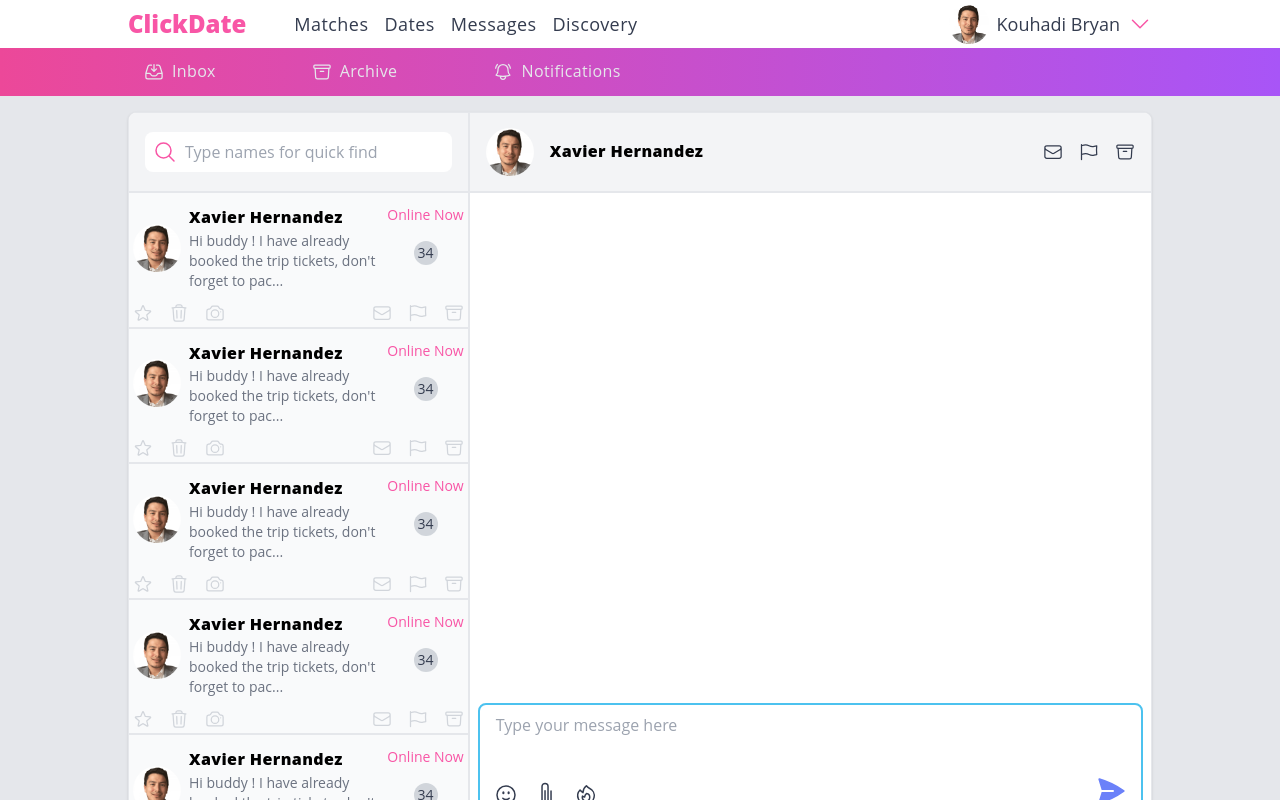
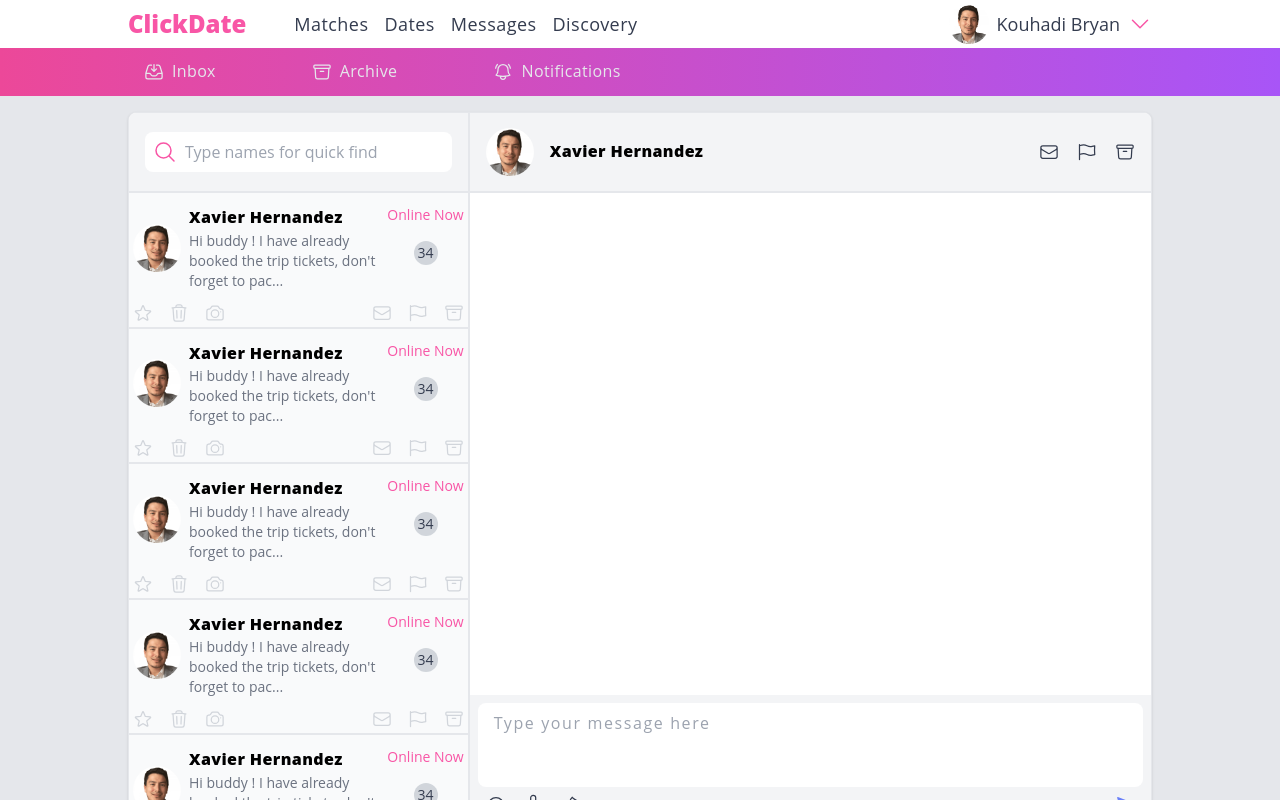
Before and after one commit to abdelrany/Dating-web-App, a Next.js app in the folder front-end/: page /messages in a window 1280 px wide. Both pictures are taken after a click on the element 298 px from the left and 508 px from the top of the page. Shown: the top 800 px of the page. Built offline with nearby package versions, Linux system fonts and the light colour scheme.

Commit message:
style: added styles to the inputfield of msgs

```diff
--- a/front-end/app/messages/page.tsx
+++ b/front-end/app/messages/page.tsx
@@ -1,5 +1,5 @@
 "use client"
-import { ArchiveBoxIcon, ArrowUturnLeftIcon, BellAlertIcon, InboxArrowDownIcon, MagnifyingGlassIcon } from '@heroicons/react/24/outline'
+import { ArchiveBoxIcon, ArrowUturnLeftIcon, BellAlertIcon, InboxArrowDownIcon, MagnifyingGlassIcon, XMarkIcon } from '@heroicons/react/24/outline'
 import { NextPage } from 'next'
 import React, { FC, useState } from 'react'
 import BoxHeader from '../../components/messages/BoxHeader'
@@ -51,14 +51,12 @@ const Messages:NextPage = (props: Props) => {
                  </div>
             </div>
             {/* goBack icon is shown ony in mobile version and when there is a chat selected */}
-            <ArrowUturnLeftIcon  onClick={()=> setChatBox(null)}
-                  className={`${!ChatBox && "hidden"} cursor-pointer w-6 h-6 text-primary absolute md:hidden top-6 left-2`}
-              />
+            <div onClick={()=> setChatBox(null)} className={`${!ChatBox && "hidden"} bg-red-500 w-10 h-10 rounded-full absolute md:hidden top-0 left-[50%] cursor-pointer flex items-center justify-center`}>
+                <XMarkIcon className="w-5 h-5 text-white "/>
+            </div>
               {/* this is where the chats will happen, and it display only whe a chat is selected */}
-            <div className={` ${ChatBox ? "flex " : "hidden"}  h-full overflow-hidden shadow-md md:col-span-2  flex-col items-stretch justify-between`}>
-
+            <div className={` ${ChatBox ? "flex  " : "hidden h-0"} h-full transition-all duratin-500 origin-bottom  overflow-hidden shadow-md md:col-span-2  flex-col items-stretch justify-between`}>
                  {ChatBox &&  <BoxHeader id={ChatBox!.id || 0}  name={ChatBox!.name || "no user"} /> }
-
                   <MsgInputBox/>
             </div>
             {/* we render this message when there is not chat selected */}
--- a/front-end/components/messages/BoxHeader.tsx
+++ b/front-end/components/messages/BoxHeader.tsx
@@ -12,15 +12,15 @@ const BoxHeader = (props: Props) => {
   return (
     <>
     <div className='h-20 bg-gray-100 border-b-2 w-full flex items-center justify-between px-4 '>
-        <div className='flex items-center gap-4 ml-8 md:ml-0'>
+        <div className='flex items-center gap-4 '>
             <Image src={imgProfile} alt="clickdate user" className='rounded-full w-12 h-12'/>
             <h1 className='font-extrabold text-md tracking-wide'>{props.name}</h1>
         </div>
 
-        <div className='flex gap-4 items-center'>
-              <EnvelopeIcon className='cursor-pointer h-5 w-5 text-dark duration-300'/>
-              <FlagIcon className='cursor-pointer h-5 w-5 text-dark duration-300'/>
-              <ArchiveBoxIcon className='cursor-pointer h-5 w-5 text-dark duration-300'/>
+        <div className='flex w-24 justify-between items-center'>
+              <EnvelopeIcon className='cursor-pointer h-5 w-5 text-dark duration-300 hover:scale-110'/>
+              <FlagIcon className='cursor-pointer h-5 w-5 text-dark duration-300 hover:scale-110'/>
+              <ArchiveBoxIcon className='cursor-pointer h-5 w-5 text-dark duration-300 hover:scale-110'/>
           </div>
       </div>
       <div className='w-full flex-1 overflow-scroll'>
--- a/front-end/components/messages/MsgInputBox.tsx
+++ b/front-end/components/messages/MsgInputBox.tsx
@@ -6,17 +6,16 @@ type Props = {}
 
 const MsgInputBox = (props: Props) => {
   return (
-        <form className='w-full h-32 p-2 relative'>
-            <textarea className='border-2 pb-12 max-h-28 border-accent bg-white px-4 py-2 w-full h-full rounded-lg resize-none'  placeholder='Type your message here'/>
+        <form className='w-full h-32 p-2 bg-gray-100'>
+            <textarea className='outline-none border-none tracking-widest px-4 py-2 w-full h-[75%] rounded-lg resize-none'  placeholder='Type your message here'/>
 
-            <div className='absolute bottom-1 left-2 right-2 px-4 pb-4 w-[100%] h-8 flex justify-between items-center'>
-              <div className='flex gap-4 items-center'>
-                    <FaceSmileIcon className='cursor-pointer h-6 w-6 text-dark duration-300'/>
-                    <PaperClipIcon className='-rotate-45 cursor-pointer h-6 w-6 text-dark duration-300'/>
-                    <FireIcon className='cursor-pointer h-6 w-6 text-dark duration-300'/>
+            <div className='px-2  w-full flex justify-between items-center'>
+              <div className='flex justify-between items-center w-24'>
+                    <FaceSmileIcon className='cursor-pointer h-5 w-5 text-dark duration-300 hover:scale-110'/>
+                    <PaperClipIcon className='-rotate-45 cursor-pointer h-5 w-5 text-dark duration-300 hover:scale-110'/>
+                    <FireIcon className='cursor-pointer h-5 w-5 text-dark duration-300 hover:scale-110'/>
               </div>
-
-              <PaperAirplaneIcon className='text-secondary cursor-pointer h-8 w-8 duration-300 mr-4 mb-2'/>
+              <PaperAirplaneIcon className='text-secondary cursor-pointer h-5 w-5 duration-300 hover:scale-110'/>
             </div>
 
         </form>
```
